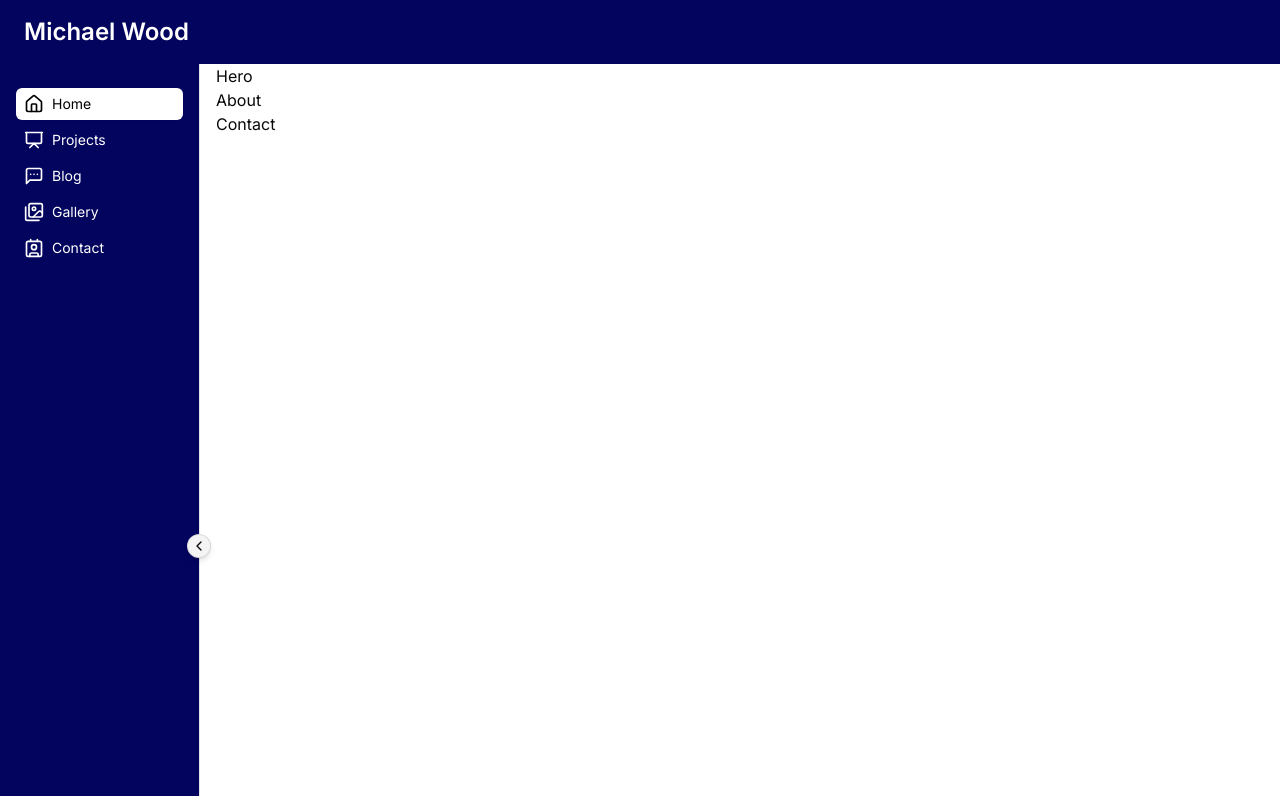
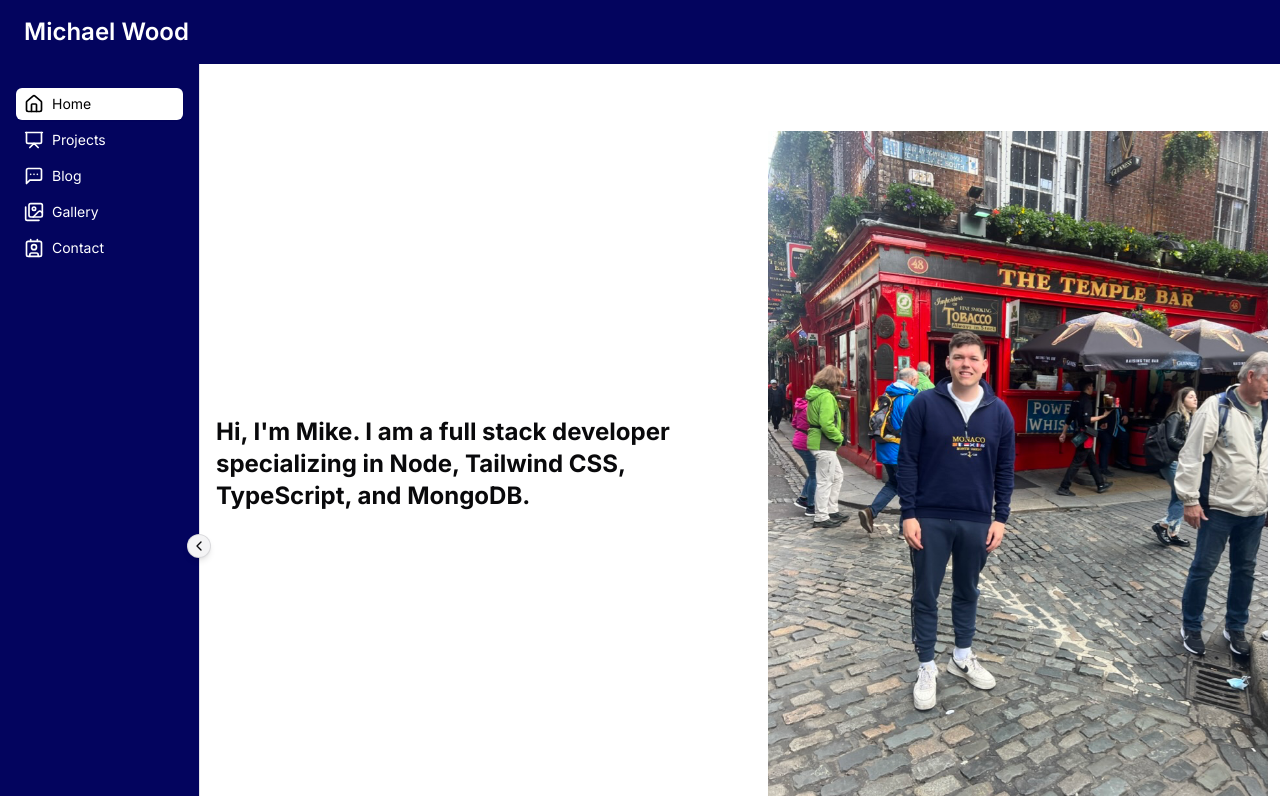
Before and after one commit to Mike-W00d/Portfolio-V2, a Next.js app: page / in a window 1280 px wide. Built offline with nearby package versions, Linux system fonts and the light colour scheme.

Commit message:
Hero Image added

```diff
--- a/src/app/_sections/hero.tsx
+++ b/src/app/_sections/hero.tsx
@@ -1,9 +1,17 @@
+import Image from 'next/image';
+
 const Hero = () => {
   return (
-    <div>
-      Hero
+    <div className="w-full min-h-screen flex flex-col lg:flex-row justify-center items-center gap-10 px-4 lg:px-0">
+      <div className="lg:w-1/2 text-2xl font-bold text-center lg:text-left">
+        Hi, I'm Mike. I am a full stack developer specializing in Node, Tailwind CSS, TypeScript, and MongoDB.
+      </div>
+      <div className="lg:w-1/2 text-center lg:text-left">
+        <Image src="/hero.png" alt="Hero" width={500} height={500}
+        />
+      </div>
     </div>
-  )
+  );
 }
 
 export default Hero;
--- a/src/app/page.tsx
+++ b/src/app/page.tsx
@@ -8,7 +8,7 @@ export const metadata: Metadata = {
 export default function Home() {
   return (
     <div>
-    <section>
+    <section className="xl:padding-l wide:padding-r padding:b">
       <Hero />
     </section>
     <section>
```
Also changed, not shown: public/Hero.png (added).
